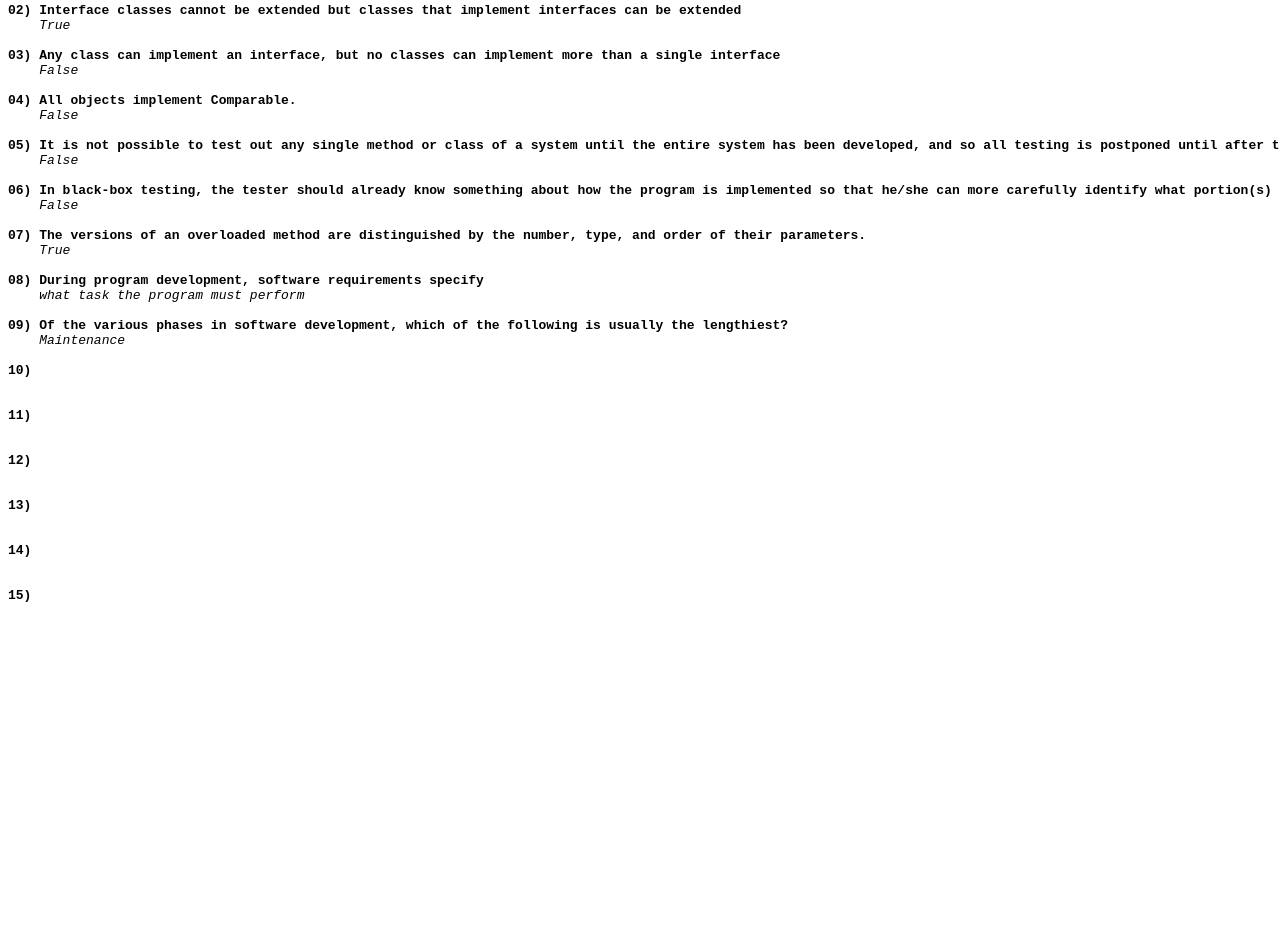
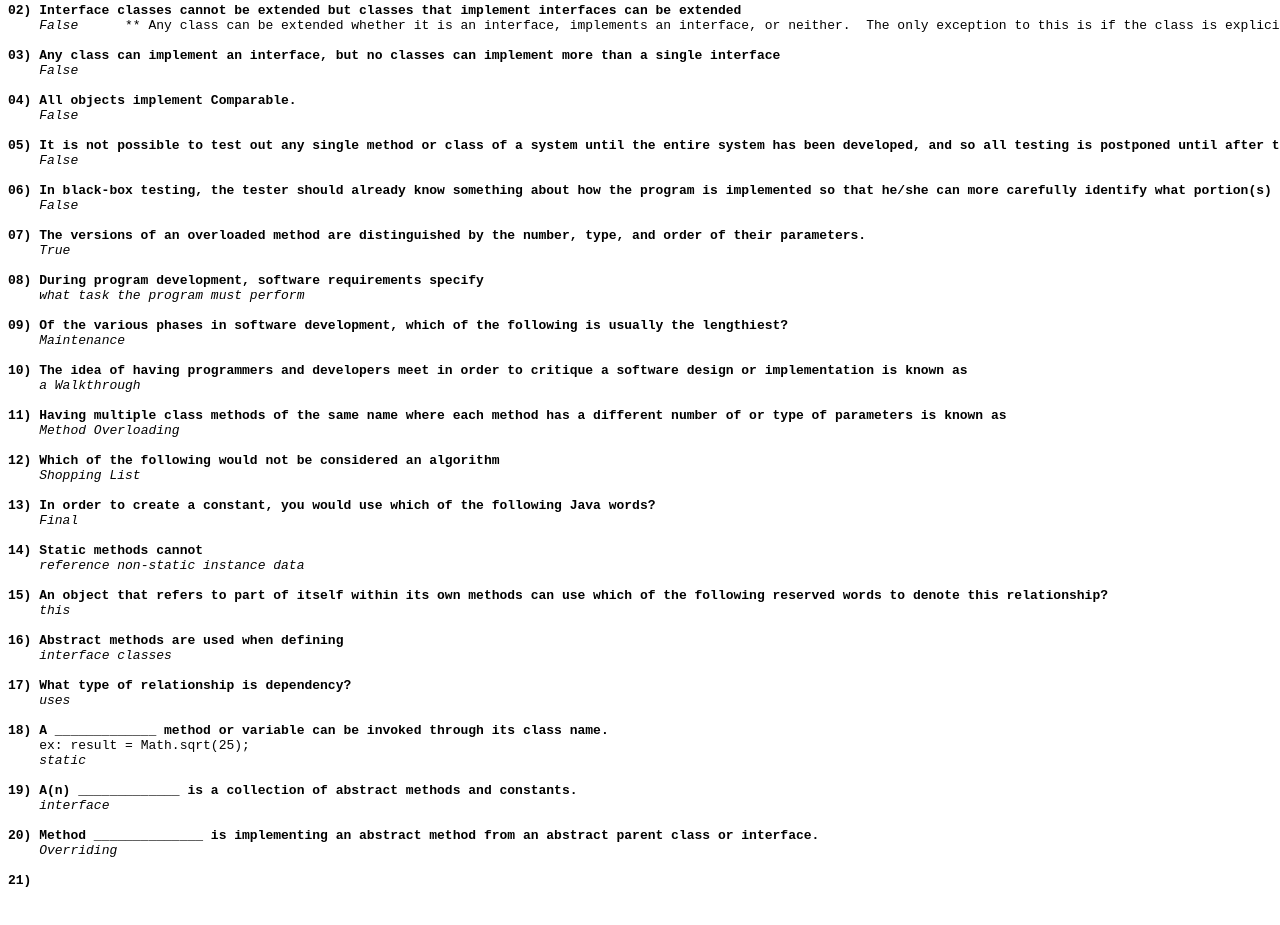
Before and after one commit to Ploppa-Smurph/ctec151_java, a plain HTML site: page wk07/index.html in a window 1280 px wide. Shown: the part 607-1532 px from the top of the page. Before the commit the page ends 1268 px from the top, so only its background shows below. Drawn offline with Linux system fonts and the light colour scheme.

Commit message:
work on 151 wk07

```diff
--- a/wk07/index.html
+++ b/wk07/index.html
@@ -19,7 +19,7 @@
     <em>True</em> -- static methods cannot be called by a created object, they must be invoked by the class
 
 <strong>02) Interface classes cannot be extended but classes that implement interfaces can be extended</strong>
-    <em>True</em>
+    <em>False</em>      ** Any class can be extended whether it is an interface, implements an interface, or neither.  The only exception to this is if the class is explicitly modified with the word final in which case it cannot be extended.
 
 <strong>03) Any class can implement an interface, but no classes can implement more than a single interface</strong>
     <em>False</em>
@@ -42,22 +42,41 @@
 <strong>09) Of the various phases in software development, which of the following is usually the lengthiest?</strong>
     <em>Maintenance</em>
 
-<strong>10) </strong>
-    <em></em>
+<strong>10) The idea of having programmers and developers meet in order to critique a software design or implementation is known as</strong>
+    <em>a Walkthrough</em>
 
-<strong>11) </strong>
-    <em></em>
+<strong>11) Having multiple class methods of the same name where each method has a different number of or type of parameters is known as</strong>
+    <em>Method Overloading</em>
 
-<strong>12) </strong>
-    <em></em>
+<strong>12) Which of the following would not be considered an algorithm</strong>
+    <em>Shopping List</em>
 
-<strong>13) </strong>
-    <em></em>
+<strong>13) In order to create a constant, you would use which of the following Java words?</strong>
+    <em>Final</em>
 
-<strong>14) </strong>
-    <em></em>
+<strong>14) Static methods cannot</strong>
+    <em>reference non-static instance data</em>
 
-<strong>15) </strong>
+<strong>15) An object that refers to part of itself within its own methods can use which of the following reserved words to denote this relationship?</strong>
+    <em>this</em>
+
+<strong>16) Abstract methods are used when defining</strong>
+    <em>interface classes</em>
+
+<strong>17) What type of relationship is dependency?</strong>
+    <em>uses</em>
+
+<strong>18) A _____________ method or variable can be invoked through its class name.</strong>
+    ex: <code>result = Math.sqrt(25);</code>
+    <em>static</em>
+
+<strong>19) A(n) _____________ is a collection of abstract methods and constants.</strong>
+    <em>interface</em>
+
+<strong>20) Method ______________ is implementing an abstract method from an abstract parent class or interface.</strong>
+    <em>Overriding</em>
+
+<strong>21) </strong>
     <em></em>
 
 
```
